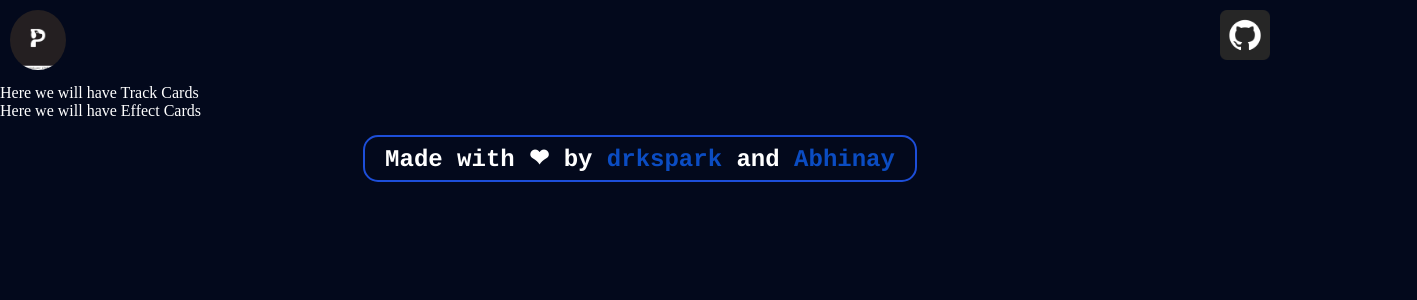
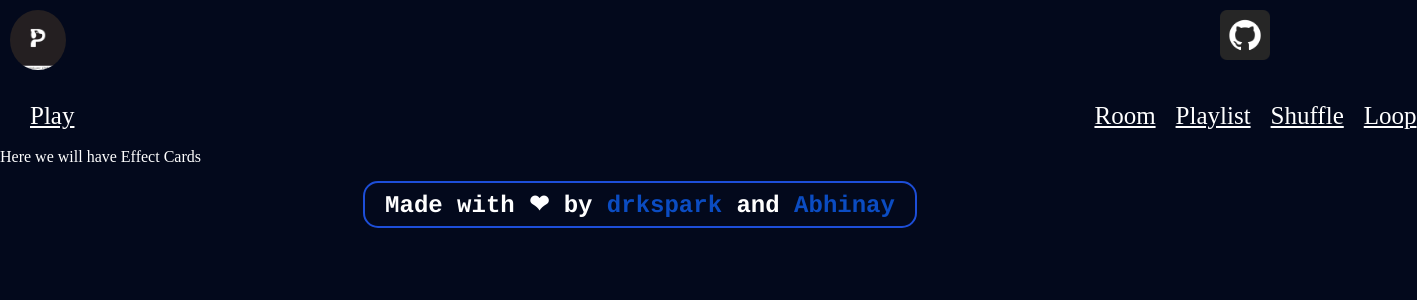
Before and after one commit to drkspark/Music-App, a React (Vite) app: page / in a window 1280 px wide. Shown: the top 300 px of the page, 1417 px wide, since content can reach past the window. Built offline with nearby package versions, Linux system fonts and the light colour scheme.

Commit message:
commited

```diff
--- a/src/Components/Body.js
+++ b/src/Components/Body.js
@@ -1,7 +1,9 @@
+import Navigation_menu from "./navigation_menu";
 export default function Body() {
     return (
+
         <div className='body'>
-            <div className='tracks'>Here we will have Track Cards</div>
+            <Navigation_menu />
             <div className='effects'>Here we will have Effect Cards</div>
         </div>
     );
--- /dev/null
+++ b/src/Components/Navigation_menu.js
@@ -0,0 +1,18 @@
+export default function Navigation_menu() {
+    return(
+    <div className='tracks'>
+                <br></br>
+            <nav>
+        <ul className="menu">
+            <li><a href="#">Play</a></li>
+            <li><a href="#">Room</a></li>
+            <li><a href="#">Playlist</a></li>
+            <li><a href="#">Shuffle</a></li>
+            <li><a href="#">Loop</a></li>
+        </ul>
+    </nav>
+    <br>
+    </br>
+    </div>
+    );
+}
--- a/src/index.css
+++ b/src/index.css
@@ -39,3 +39,23 @@ body{
     text-decoration: none;
     color: #0b4cc2;
 }
+.menu {
+    list-style: none;
+    padding: 0;
+    margin: 0;
+    display: flex;
+  }
+
+  .menu li:not(:first-child) {
+    font-size: 25px;
+    margin-left: 20px;
+  }
+
+  .menu li:first-child {
+    font-size: 25px;
+    padding-left: 30px;
+    padding-right: 1000px;
+  }
+  .menu li:hover {
+    color: rgb(0, 255, 115);
+  }
```
